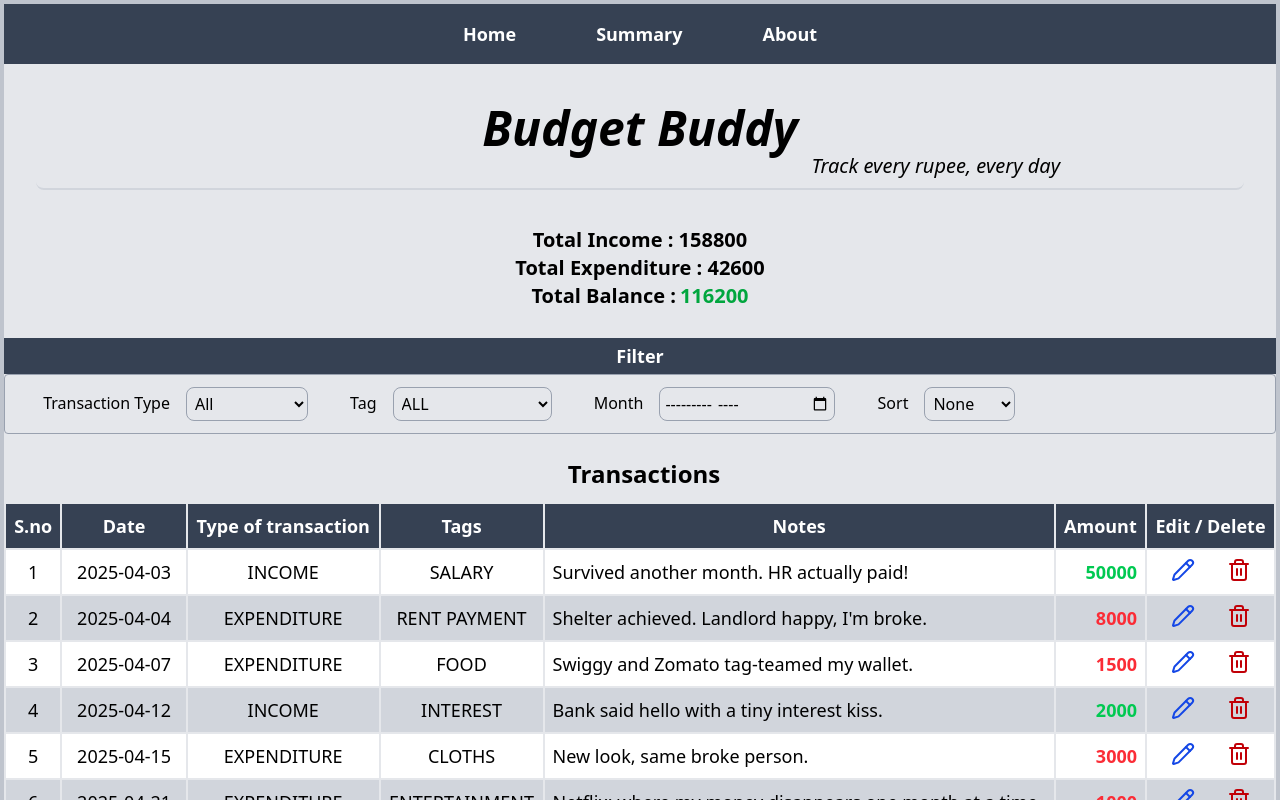
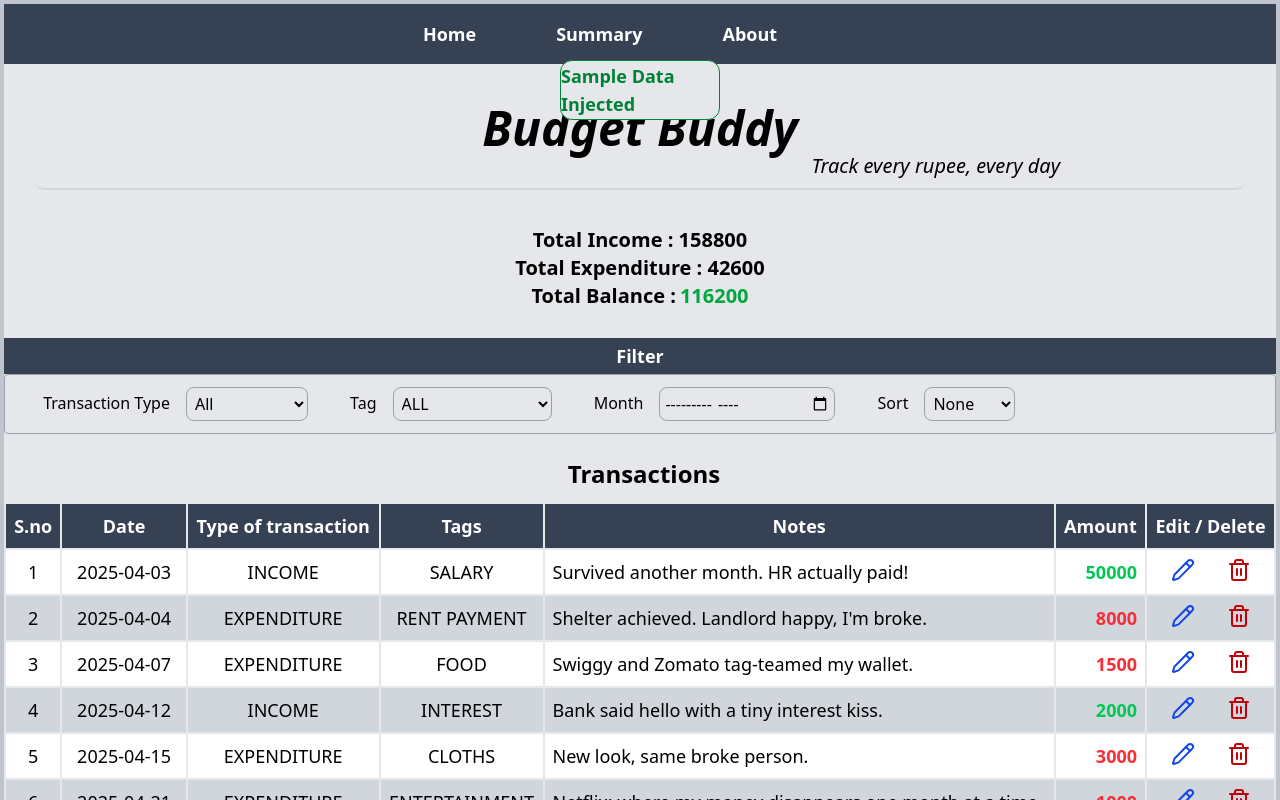
Before and after one commit to pardhu-og/budget-buddy, a React (Vite) app: page /summary in a window 1280 px wide. Both pictures are taken after a click on the button "Sample data". Shown: the top 800 px of the page. Built offline with nearby package versions, Linux system fonts and the light colour scheme.

Commit message:
Add sample data UX enhancement with slide-in animation

```diff
--- a/src/components/SampleData.jsx
+++ b/src/components/SampleData.jsx
@@ -155,14 +155,21 @@ const sample = [{
 export default function SampleData(){
     const {data, setData} =useData();
     const [samplestatus, setSampleStatus] = useState(JSON.parse(localStorage.getItem("samplestatus")) || "display")
-
+    const [sampleanimation, setSampleAnimation] =useState(0)
     function inject(){
         setData(p=>[...p,...sample])
         setSampleStatus("nodisplay")
+        setSampleAnimation(1)
         localStorage.setItem("samplestatus",JSON.stringify("nodisplay"))
     }
 
 return (
-    <button title="Adds sample transactions to demonstrate the app" className={` animate-bounce hover:cursor-pointer ${samplestatus==="display"?"":"hidden"}`} onClick={inject}>Sample data</button>
+    <div>
+        <button title="Adds sample transactions to demonstrate the app" className={` animate-bounce hover:cursor-pointer ${samplestatus==="display"?"":"hidden"}`} onClick={inject}>Sample data</button>
+        <div className={`fixed top-0 left-1/2 translate-x-[-50%] translate-y-[-100%] w-40 h-10 md:h-15 bg-gray-200 flex justify-center items-center border rounded-xl text-green-700 text-sm md:text-base lg:text-lg font-bold opacity-0  ${sampleanimation!== 0?"animate-slidein":""} caret-transparent
+                            `} >
+                <p>Sample Data Injected</p>
+            </div>
+    </div>
 )
 }
--- a/src/pages/Display.jsx
+++ b/src/pages/Display.jsx
@@ -124,7 +124,7 @@ useEffect(()=>{
              }
             <div className={`fixed top-0 left-1/2 translate-x-[-50%] translate-y-[-100%] w-40 h-10 md:h-15 bg-gray-200 flex justify-center items-center border rounded-xl text-green-700 text-sm md:text-base lg:text-lg font-bold opacity-0  ${edtsucc !== 0?"animate-slidein":""} caret-transparent
                             `} >
-                <p className="">Edit Successfull!</p>
+                <p>Edit Successfull!</p>
             </div>
         </div>
     )
```
